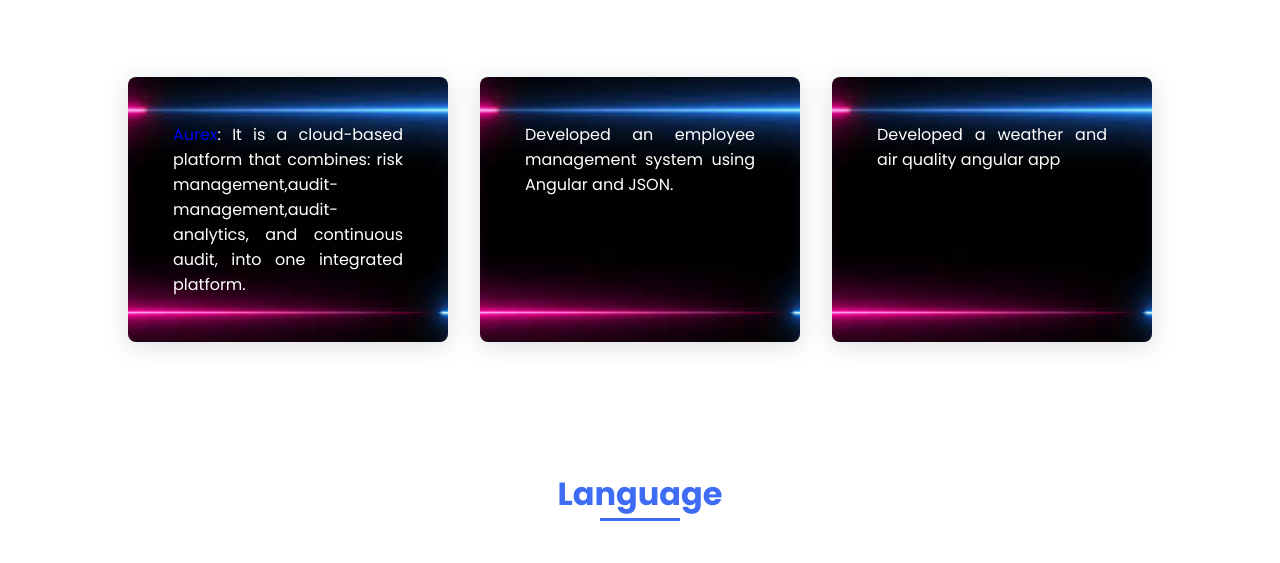
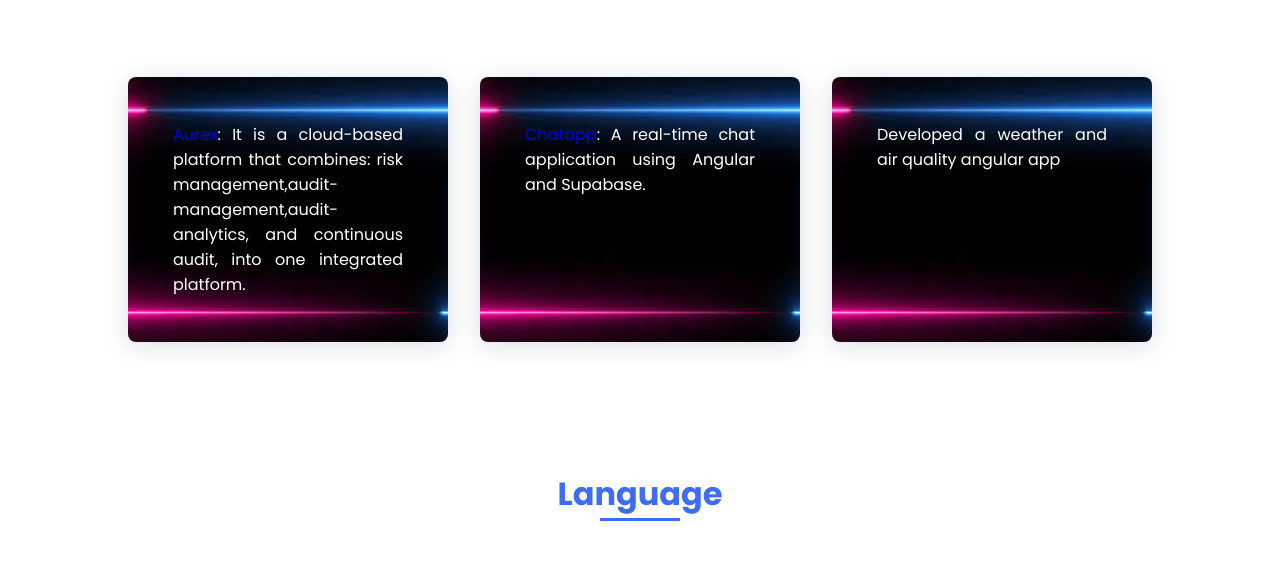
Before and after one commit to megha1299/MeghaPortfolio.github.io, a plain HTML site: page index.html in a window 1280 px wide. Shown: the part 2123-2686 px from the top of the page. Drawn offline with nearby package versions, Linux system fonts and the light colour scheme.

Commit message:
project section update

```diff
--- a/index.html
+++ b/index.html
@@ -153,7 +153,8 @@
                         </span>
                     </p>
                     <p class="work__para">
-                        Developed an employee management  system using Angular and JSON.
+                        <a href="https://chat-application-lilac-eta.vercel.app/">Chatapp</a><span>: A real-time chat application using Angular and Supabase.
+                        </span>
                     </p>
                     <p class="work__para">
                         Developed a weather and air quality angular app
```
